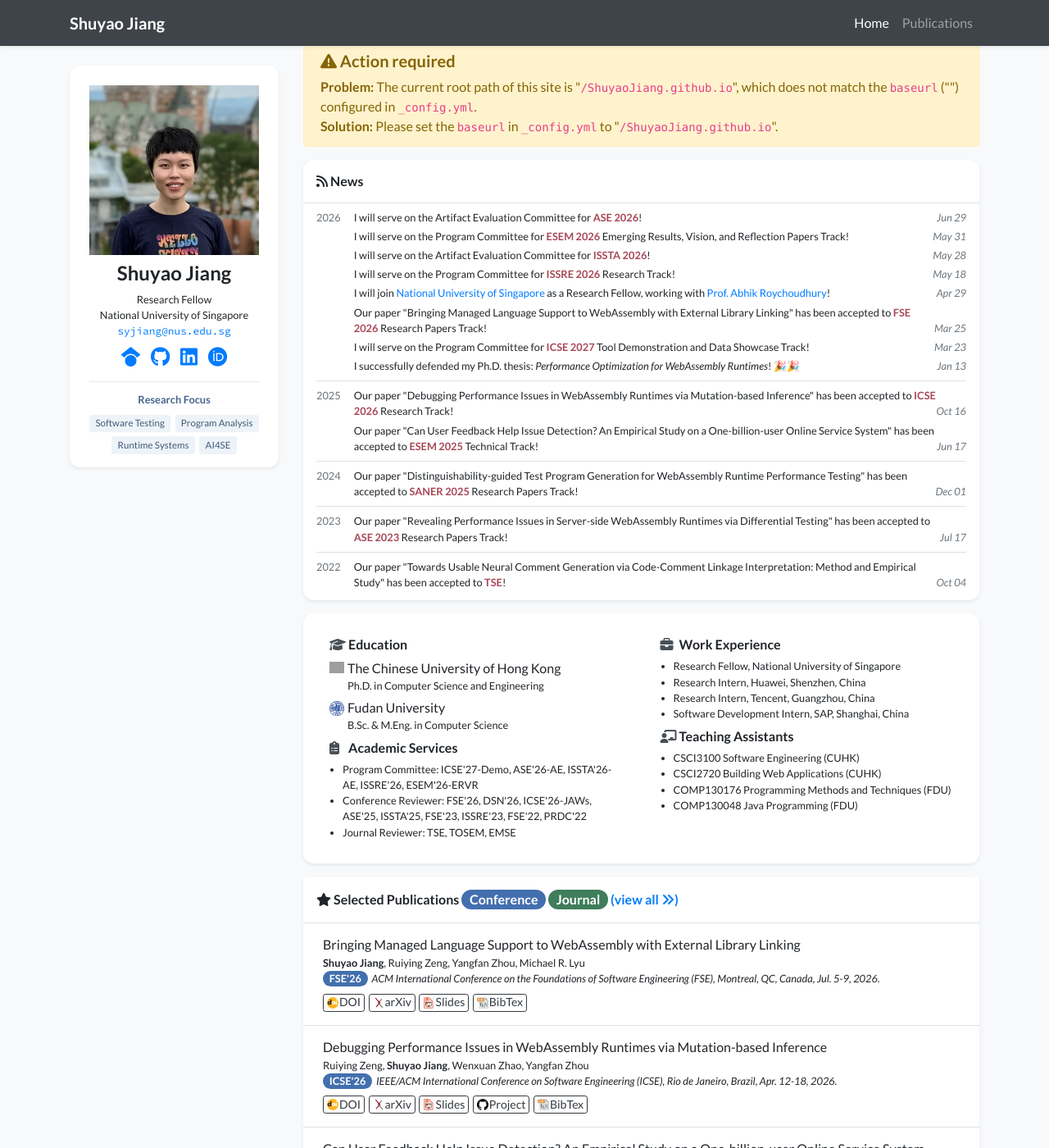
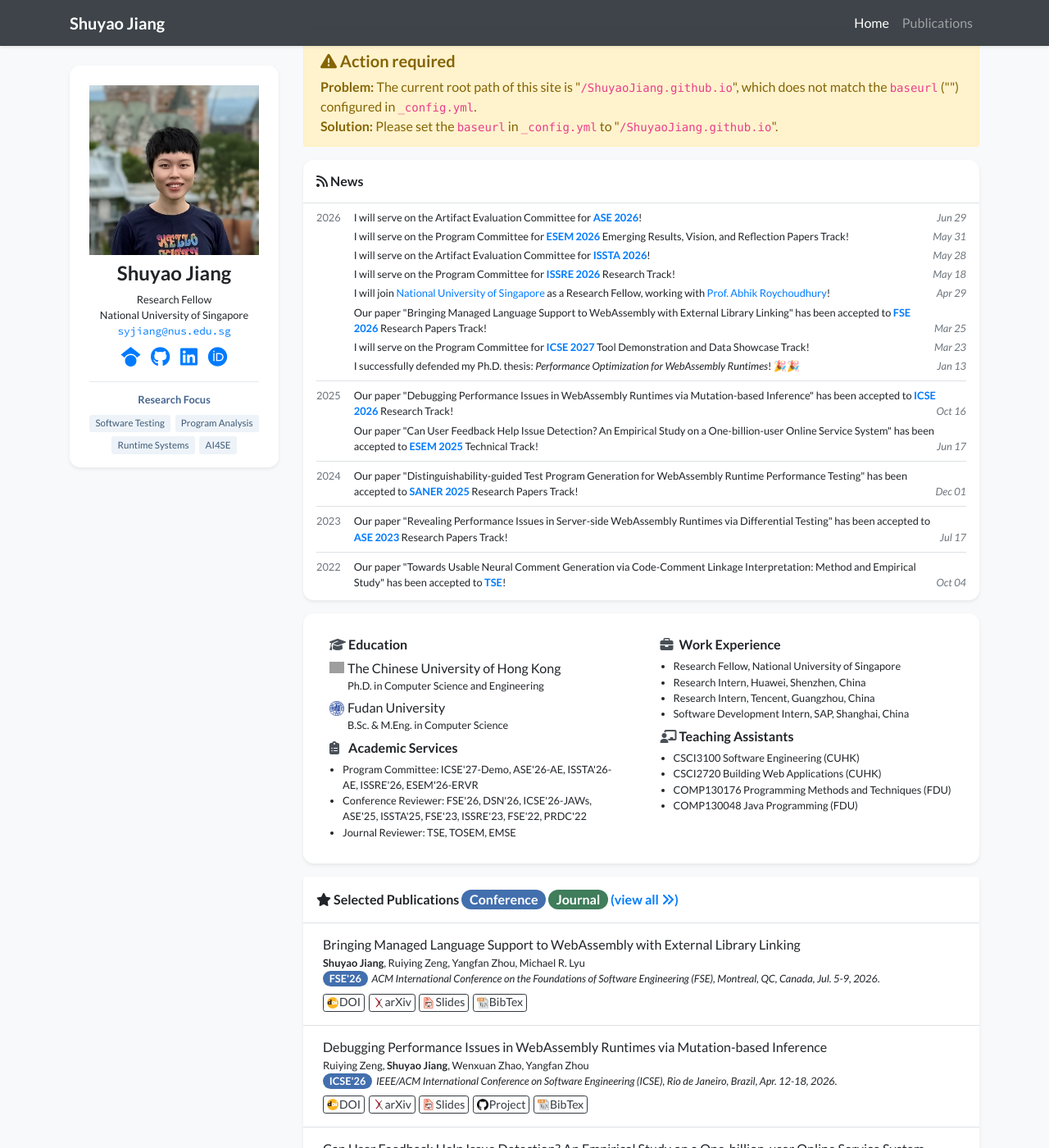
Before and after one commit to ShuyaoJiang/ShuyaoJiang.github.io, a Jekyll site: the page built from index.html, in a window 1280 px wide and 1400 px high, scrolled down 469 px. Shown: the whole window at 82% size. Built offline with Jekyll 4.4.1, drawn with Linux system fonts in a browser that asks for light colours; nearby versions of some CDN libraries; a style sheet for code colours, icons or effects is not loaded; grey boxes are pictures that could not be loaded.

Commit message:
Update global.css

```diff
--- a/assets/css/global.css
+++ b/assets/css/global.css
@@ -59,12 +59,7 @@ h1, h2, h3, h4, h5, h6,
 }
 
 .news-venue {
-    color: #a84857;
     font-weight: 700;
-}
-
-.news-venue:hover {
-    color: #813641;
 }
 
 .no-break {
```
